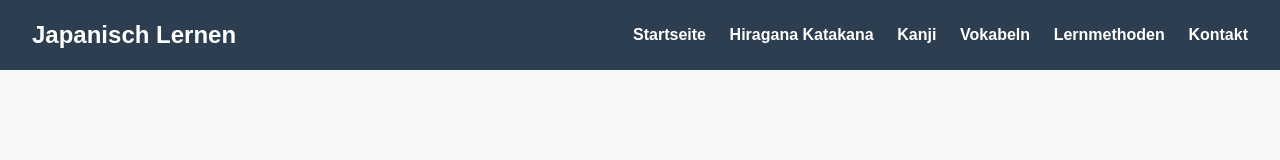
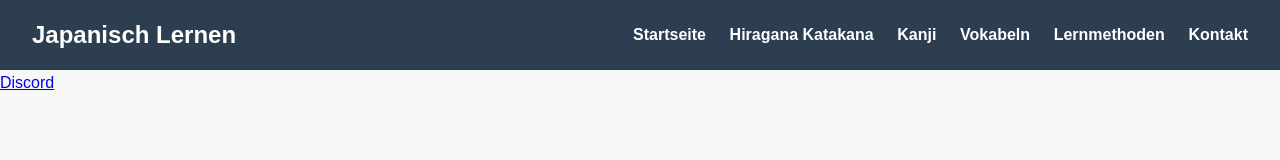
Before and after one commit to Slimeyzoo/LEARN_JAPANESE, a plain HTML site: page kontakt.html in a window 1280 px wide. Drawn offline with Linux system fonts and the light colour scheme.

Commit message:
Update kontakt.html

```diff
--- a/kontakt.html
+++ b/kontakt.html
@@ -107,5 +107,6 @@
       <a href="kontakt.html">Kontakt</a>
     </nav>
   </header>
+    <a href="https://dsc.gg/the-anime-universe/">Discord</a>
 </body>
 </html>
```
